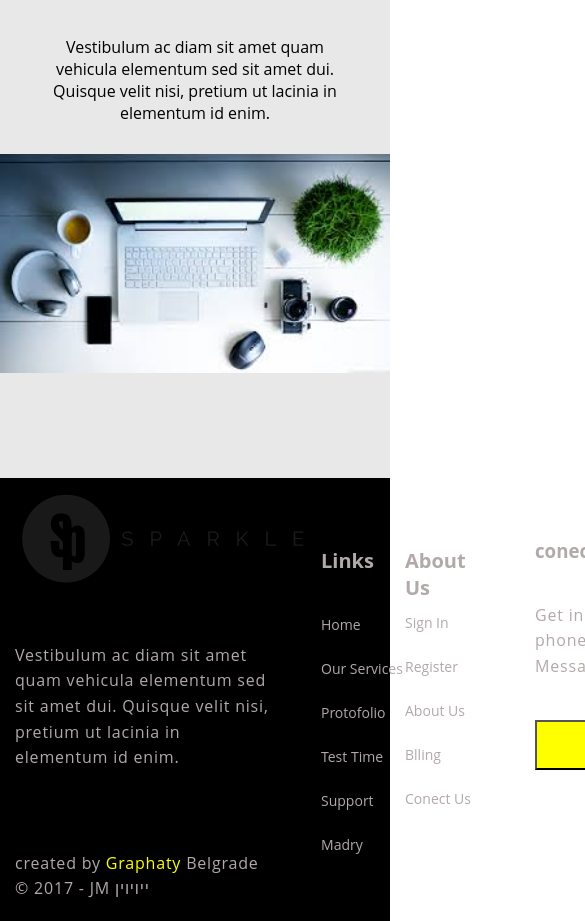
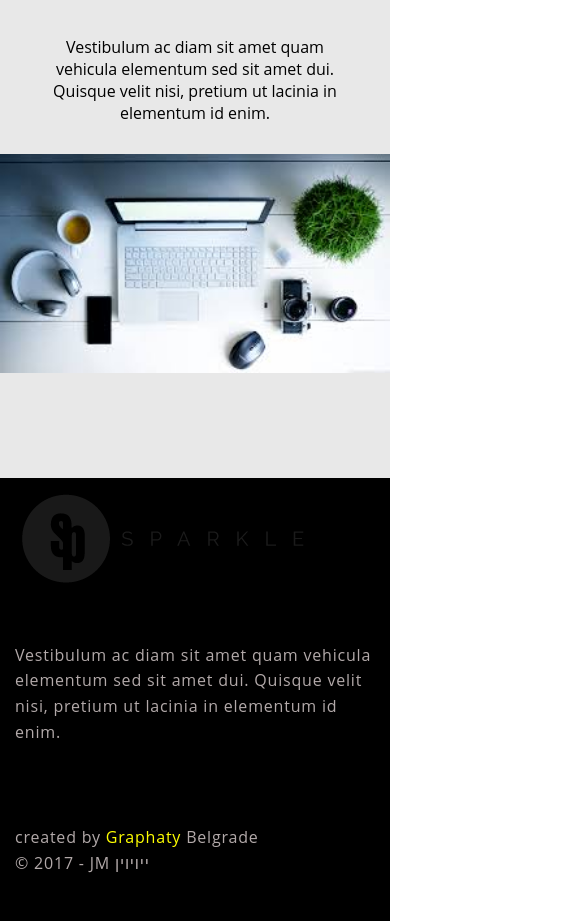
Before and after one commit to m7moud13/Sparkle---Free-Multipurpose-PSD-Web-Template, a plain HTML site: page index.html in a window 390 px wide. Shown: the part 11079-12000 px from the top of the page, 585 px wide, since content can reach past the window. Drawn offline with Linux system fonts and the light colour scheme.

Commit message:
new css file

```diff
--- a/Css/style.css
+++ b/Css/style.css
@@ -682,8 +682,8 @@ ul {
 .footer .container {
   display: grid;
   grid-template-columns: repeat(3 ,minmax(260px,1fr));
+}
 
-}
 .footer .container .box p{
   padding: 40px 0;
   line-height: 1.6;
@@ -706,6 +706,7 @@ ul {
   font-size: 20px;
 }
 
+}
 .footer .container .box  ul:last-of-type{
   padding-bottom: 48px;
 }
@@ -729,4 +730,17 @@ ul {
   padding-left: 15px;
 }
 
+@media (max-width: 992px) {
+  .footer .container {
+    display: grid;
+    grid-template-columns: repeat(1,minmax(260px,1fr));
+  }
+  .footer .container .box h4 {
+    top: 38%;
+  }
+  .footer .box:last-of-type button {
+    width: 70%;
+    justify-content: center;
+  }
+}
 /* End footer */
```
